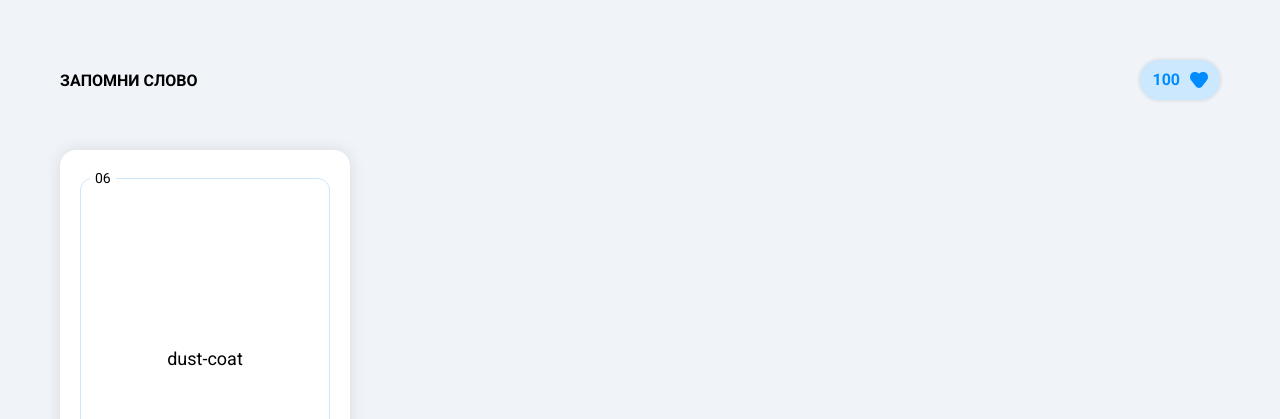
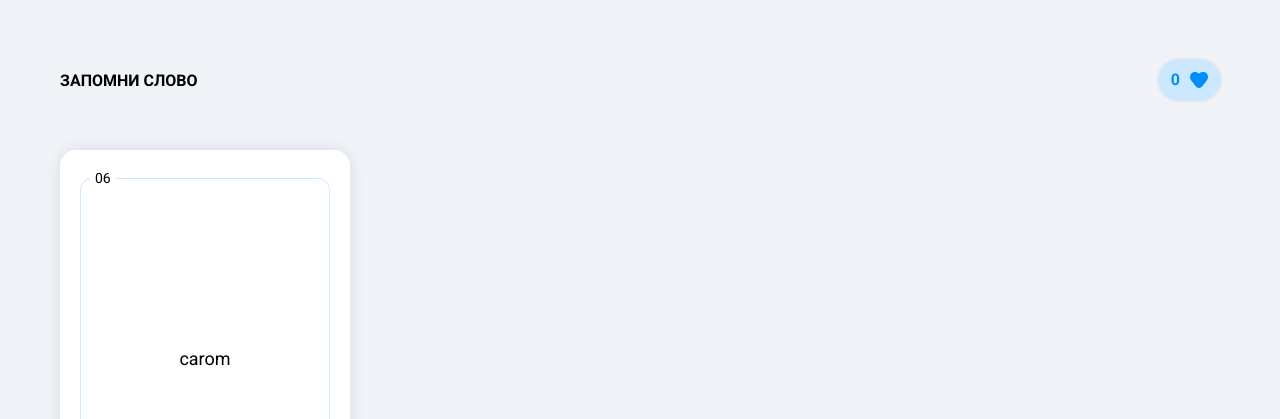
Before and after one commit to Sinonaz/vue-remember-words, a Vue app: page / in a window 1280 px wide. Shown: the top 419 px of the page. Built offline with nearby package versions, Linux system fonts and the light colour scheme.

Commit message:
Добавляет выводы реф свойств

```diff
--- a/src/App.vue
+++ b/src/App.vue
@@ -1,15 +1,26 @@
 <script setup>
+  import { ref } from 'vue'
   import AppButton from './components/AppButton.vue'
-  import AppHeader from './components/AppHeader.vue'
   import CardItem from './components/CardItem.vue'
+  import TotalScore from './components/TotalScore.vue'
+
+  const score = ref(0)
+  const word = ref('carom')
+  const translation = ref('')
+  const state = ref('closed')
+  const status = ref('pending')
 </script>
 
 <template>
   <main>
-    <AppHeader />
+    <header>
+      <h1>Запомни слово</h1>
+
+      <TotalScore :value="score" />
+    </header>
 
     <div class="cards">
-      <CardItem />
+      <CardItem :word :translation :state :status />
     </div>
 
     <AppButton class="main-btn"> Начать игру </AppButton>
@@ -35,4 +46,19 @@
     width: fit-content;
     margin: 50px auto 0;
   }
+
+  header {
+    display: flex;
+    justify-content: space-between;
+    align-items: center;
+    width: 100%;
+  }
+
+  h1 {
+    margin: 0;
+    font-weight: 700;
+    font-size: 16px;
+    text-transform: uppercase;
+    color: var(--default);
+  }
 </style>
--- a/src/components/AppHeader.vue
+++ /dev/null
@@ -1,28 +0,0 @@
-<template>
-  <header>
-    <h1>Запомни слово</h1>
-
-    <TotalScore value="100" />
-  </header>
-</template>
-
-<script setup>
-  import TotalScore from './TotalScore.vue'
-</script>
-
-<style>
-  header {
-    display: flex;
-    justify-content: space-between;
-    align-items: center;
-    width: 100%;
-  }
-
-  h1 {
-    margin: 0;
-    font-weight: 700;
-    font-size: 16px;
-    text-transform: uppercase;
-    color: var(--default);
-  }
-</style>
--- a/src/components/CardItem.vue
+++ b/src/components/CardItem.vue
@@ -2,7 +2,7 @@
   <div class="card" @click="emit('flip')">
     <span class="card__number">06</span>
 
-    <p class="card__word">dust-coat</p>
+    <p class="card__word">{{ word }}</p>
 
     <p class="card__label">Перевернуть</p>
   </div>
@@ -10,6 +10,22 @@
 
 <script setup>
   const emit = defineEmits(['flip', 'update:status'])
+  defineProps({
+    word: String,
+    translation: String,
+    state: {
+      type: String,
+      validator(value) {
+        return ['closed', 'opened'].includes(value)
+      },
+    },
+    status: {
+      type: String,
+      validator(value) {
+        return ['success', 'fail', 'pending'].includes(value)
+      },
+    },
+  })
 </script>
 
 <style>
```
